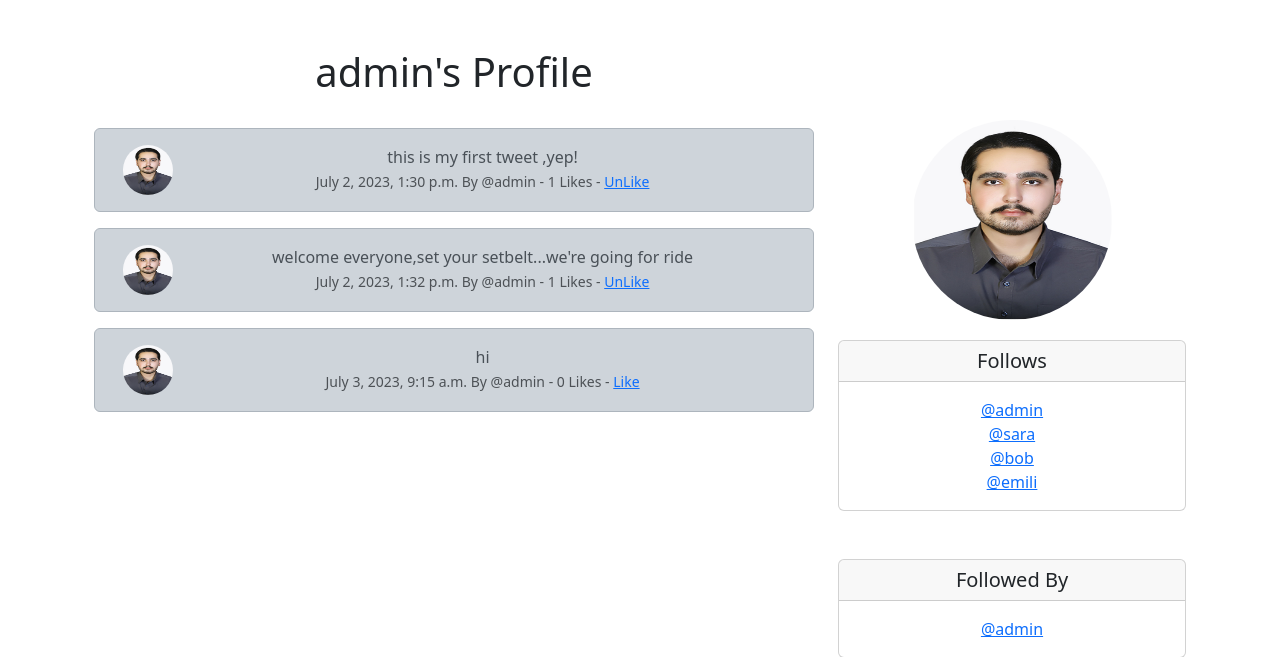
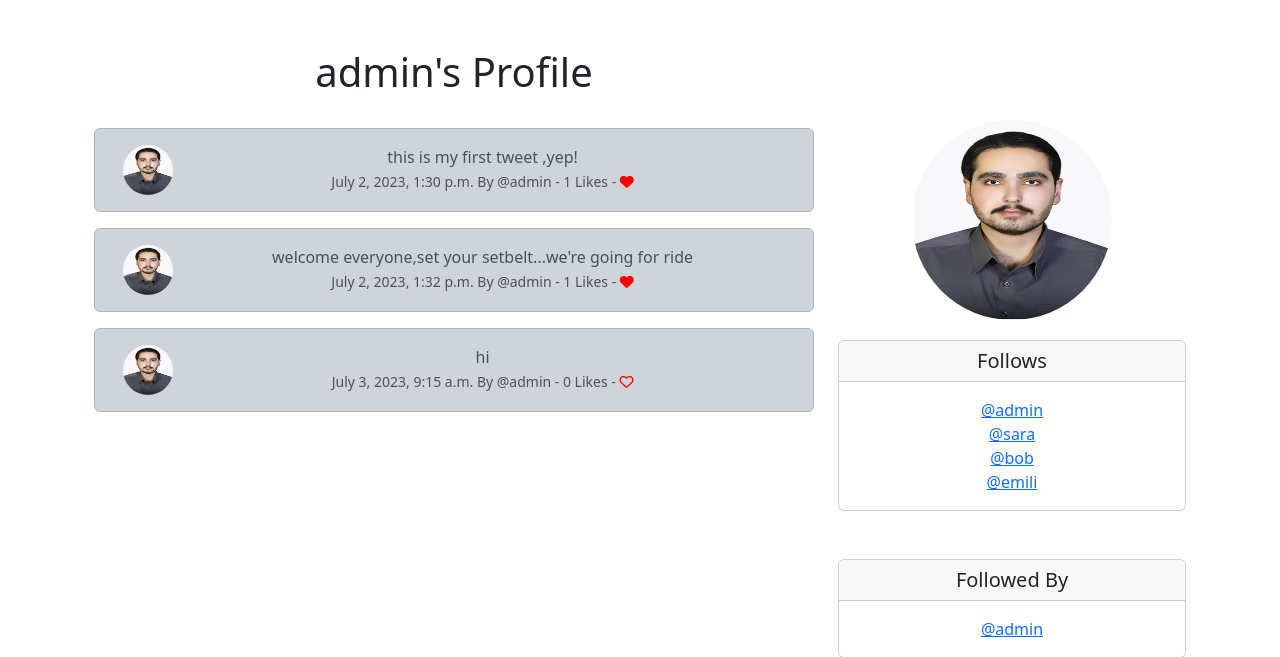
Before and after one commit to amiiirm8/twitter1.02, a Django app: page /profile/1 in a window 1280 px wide. Shown: the part 56-713 px from the top of the page. Run offline with Django 4.2, Linux system fonts and the light colour scheme; a user stored in the database is signed in; data comes from the database, SQL or seed files in the repository; both versions use the stored data as it was after the commit; some libraries are stand-ins or nearby versions.

Commit message:
feat:add heart for like and unlike

```diff
--- a/twitter/tweeter/templates/base.html
+++ b/twitter/tweeter/templates/base.html
@@ -5,6 +5,7 @@
     <meta name="viewport" content="width=device-width, initial-scale=1">
     <title>Bootstrap demo</title>
     <link href="https://cdn.jsdelivr.net/npm/bootstrap@5.3.0/dist/css/bootstrap.min.css" rel="stylesheet" integrity="sha384-9ndCyUaIbzAi2FUVXJi0CjmCapSmO7SnpJef0486qhLnuZ2cdeRhO02iuK6FUUVM" crossorigin="anonymous">
+    <script src="https://kit.fontawesome.com/23907eb403.js" crossorigin="anonymous"></script>
   </head>
   <body>
 
--- a/twitter/tweeter/templates/profile.html
+++ b/twitter/tweeter/templates/profile.html
@@ -33,9 +33,15 @@
                                       @{{tweet.user.username}}
                                       - {{ tweet.number_of_likes }} Likes -
                                       {% if user in tweet.likes.all  %}
-                                        <a href="{% url 'tweet_like' tweet.id %}">UnLike</a>
+                                        <a href="{% url 'tweet_like' tweet.id %}">
+                                          <i class="fa-solid fa-heart" style="color:red;"></i>
+
+                                        </a>
                                         {% else %}
-                                        <a href="{% url 'tweet_like' tweet.id %}">Like</a>
+                                        <a href="{% url 'tweet_like' tweet.id %}">
+                                          <i class="fa fa-heart-o" style="color:red;"></i>
+
+                                        </a>
                                         {% endif %}
 
 
```
Also changed, not shown: twitter/tweeter/templates/home.html (+8 -2 lines), twitter/db.sqlite3.
